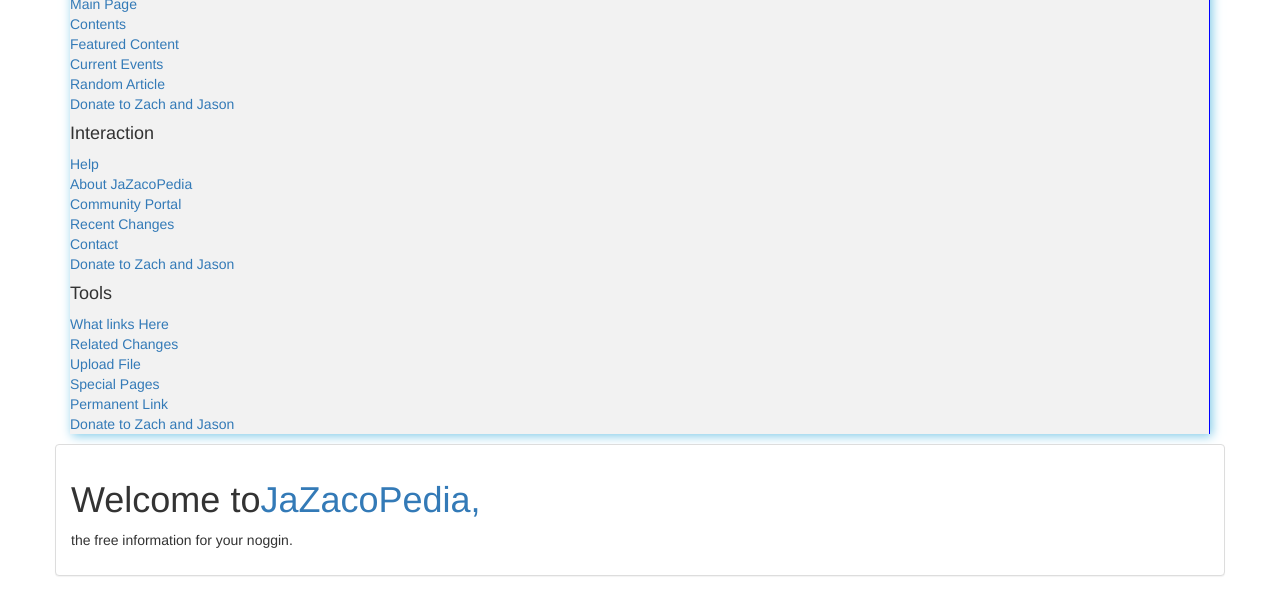
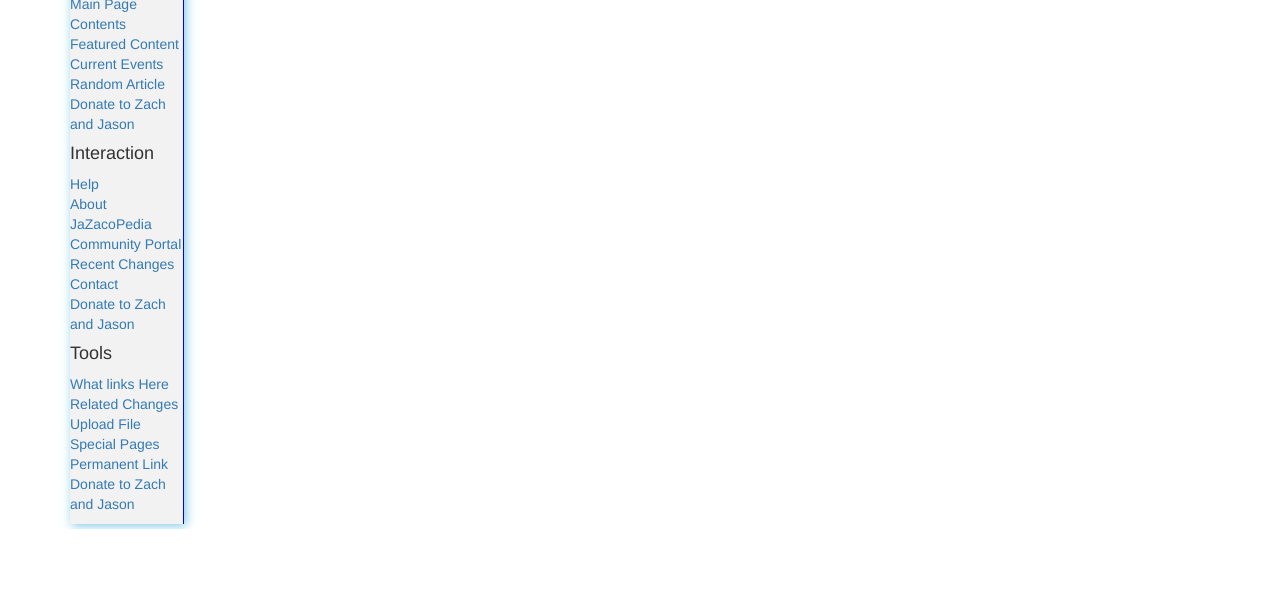
Before and after one commit to Evan-Alexander/wiki-copy-page, a plain HTML site: page index.html in a window 1280 px wide. Shown: the part 271-867 px from the top of the page. After the commit the page ends 800 px from the top, so only its background shows below. Drawn offline with Linux system fonts and the light colour scheme.

Commit message:
add container around body and container around welcome panel

```diff
--- a/css/styles.css
+++ b/css/styles.css
@@ -7,7 +7,8 @@
 }
 /*Left Sidebar*/
 #left-sidebar {
-  /*width: 200px;*/
+  width: 10%;
+  float: left;
   border-right: 1px solid blue;
   box-shadow: 2px 2px 10px #7fcae8;
   border-left: none;
--- a/index.html
+++ b/index.html
@@ -9,8 +9,8 @@
     <title>Wiki-wiki</title>
   </head>
   <body>
+<!-- nheadavbar -->
     <div class="container">
-<!-- navbar -->
       <nav role="navigation" class="nav">
         <ul class="nav nav-tabs">
           <li role="presentation" class="active"><a href"#">Item 1</a></li>
@@ -53,10 +53,11 @@
         </ul>
 
       </div>
+      <div class="container">
 <!--Body columns-->
       <div id="body columns">
           <div class="row">
-            <div class="panel panel-default">
+            <div class="panel panel-default col-md-4">
               <div class="panel-body">
                 <h1>Welcome to<a href="JaZacoPedia">JaZacoPedia,</a></h1>
                 <p>the free information for your noggin.</p>
@@ -72,7 +73,9 @@
 
 
 
+      </div>
     </div>
+
 
 
   </body>
```
